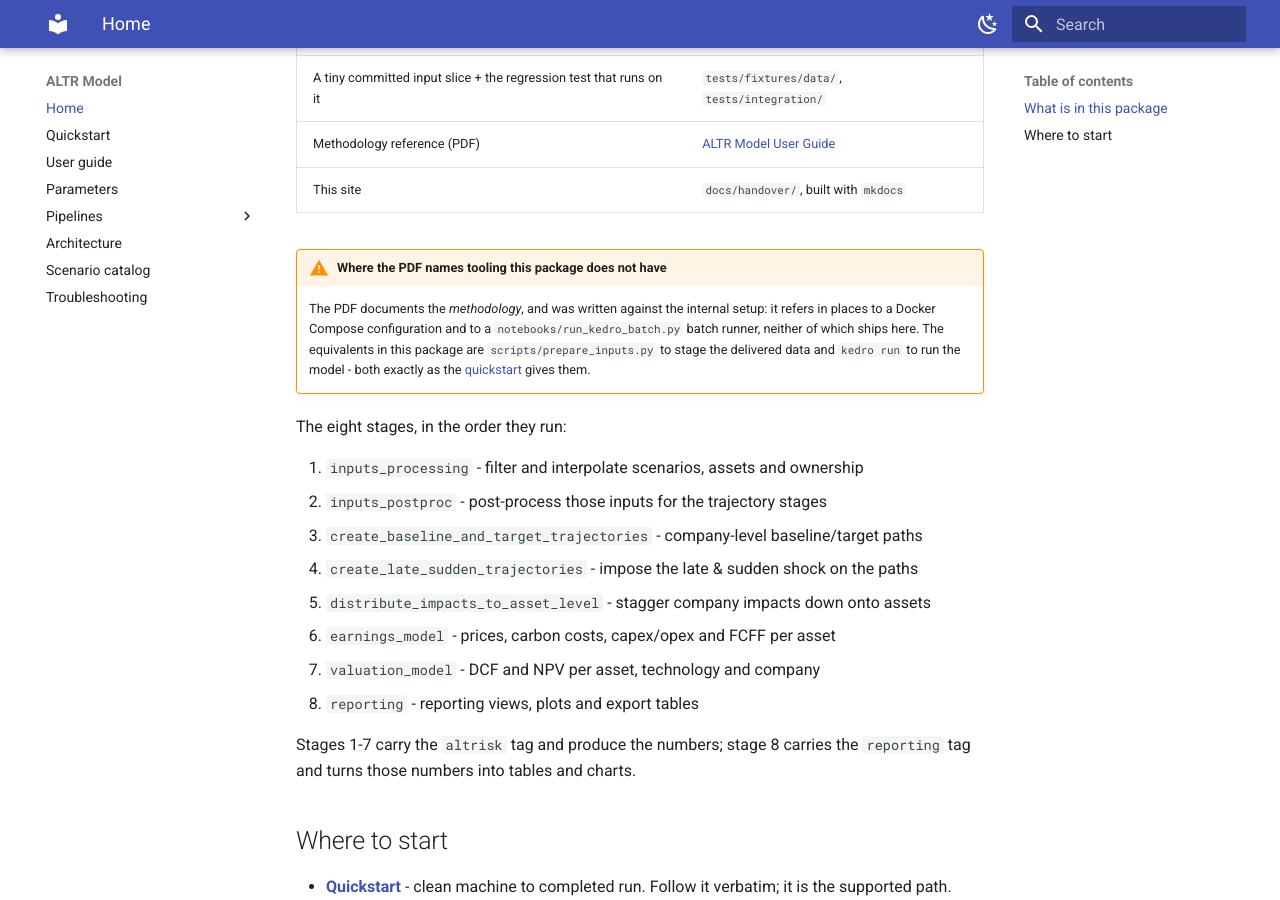
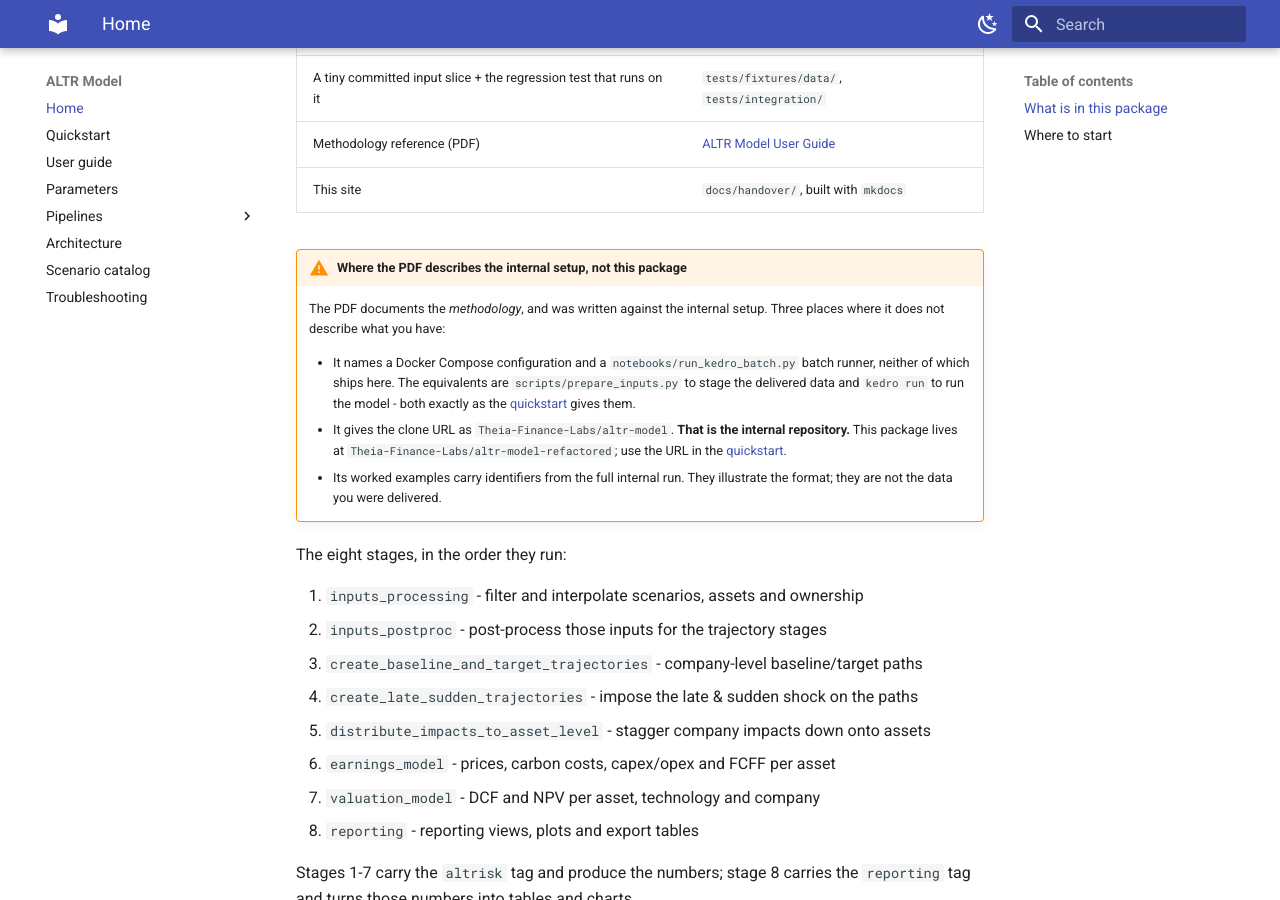
Before and after one commit to Theia-Finance-Labs/altr-model, an MkDocs documentation site: the page built from docs/handover/index.md, in a window 1280 px wide and 900 px high, scrolled down 1105 px. Built offline with MkDocs 1.6.1 and Material for MkDocs 9.7.7, drawn with Linux system fonts in a browser that asks for light colours.

Commit message:
docs: point external users away from the internal repo; record naming and MCPR decisions

```diff
--- a/docs/handover/index.md
+++ b/docs/handover/index.md
@@ -45,13 +45,21 @@ is deliberate: where the number comes from should never be a matter of trust.
 | Methodology reference (PDF) | [ALTR Model User Guide](altr_documentation.pdf) |
 | This site | `docs/handover/`, built with `mkdocs` |
 
-!!! warning "Where the PDF names tooling this package does not have"
+!!! warning "Where the PDF describes the internal setup, not this package"
     The PDF documents the *methodology*, and was written against the internal
-    setup: it refers in places to a Docker Compose configuration and to a
-    `notebooks/run_kedro_batch.py` batch runner, neither of which ships here.
-    The equivalents in this package are `scripts/prepare_inputs.py` to stage
-    the delivered data and `kedro run` to run the model - both exactly as the
-    [quickstart](quickstart.md) gives them.
+    setup. Three places where it does not describe what you have:
+
+    * It names a Docker Compose configuration and a
+      `notebooks/run_kedro_batch.py` batch runner, neither of which ships here.
+      The equivalents are `scripts/prepare_inputs.py` to stage the delivered
+      data and `kedro run` to run the model - both exactly as the
+      [quickstart](quickstart.md) gives them.
+    * It gives the clone URL as `Theia-Finance-Labs/altr-model`. **That is the
+      internal repository.** This package lives at
+      `Theia-Finance-Labs/altr-model-refactored`; use the URL in the
+      [quickstart](quickstart.md).
+    * Its worked examples carry identifiers from the full internal run. They
+      illustrate the format; they are not the data you were delivered.
 
 The eight stages, in the order they run:
 
```
Also changed, not shown: docs/handover/quickstart.md (+7 -2 lines), docs/superpowers/plans/implementation-notes-handover.md (+29 -0 lines).
